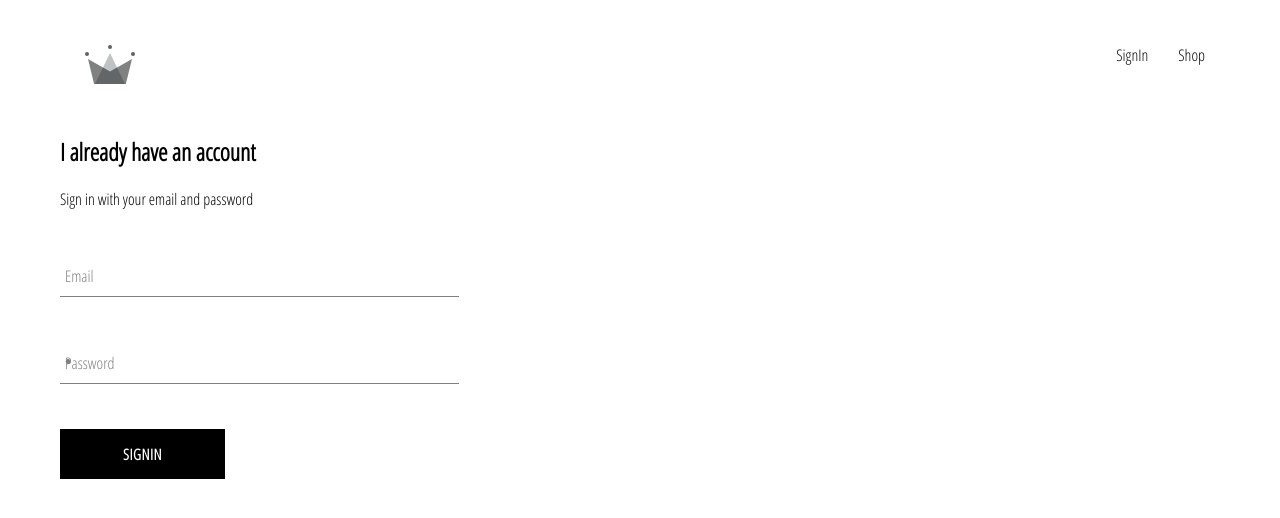
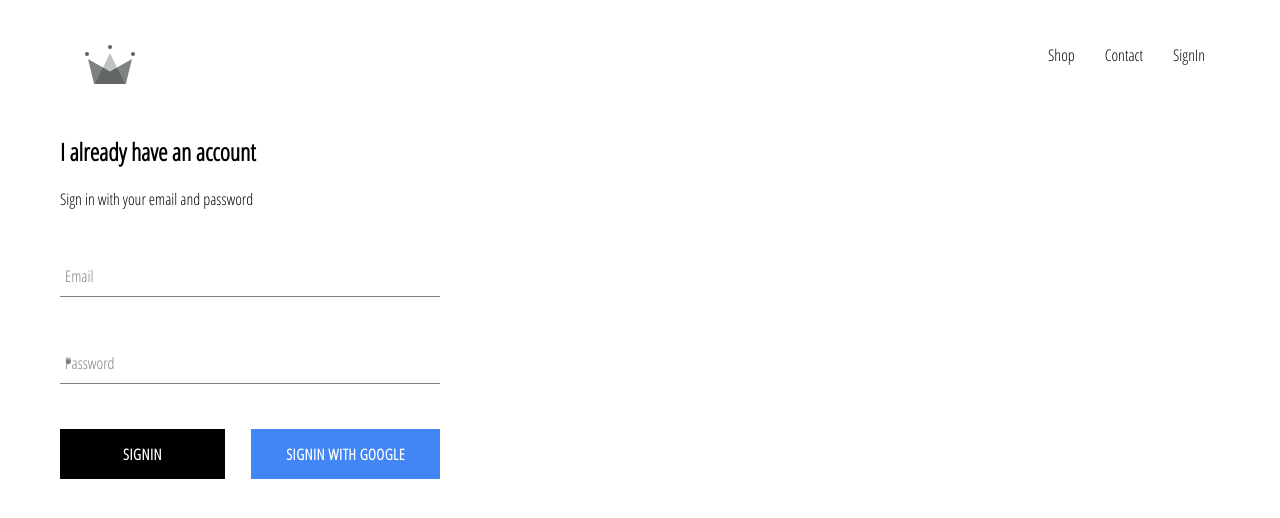
Before and after one commit to DeGATLife/front-end, a React (Create React App) app: page /sign in a window 1280 px wide. Shown: the top 518 px of the page. Built offline with nearby package versions, Linux system fonts and the light colour scheme; no server answers.

Commit message:
signIn finition

```diff
--- a/src/App.css
+++ b/src/App.css
@@ -24,3 +24,6 @@ body{
 .App-link {
   color: #09d3ac;
 }
+*{
+  box-sizing: border-box;
+}
--- a/src/App.js
+++ b/src/App.js
@@ -2,13 +2,33 @@ import React from 'react';
 import './App.css';
 import {Route,Switch} from 'react-router-dom';
 import Homepage from './components/Page/Homepage/Homepage';
-import Shop from './components/Page/Shop/Shop'
-import NavigationBar from './components/NavigationBar/NavigationBar'
-import SignPage from './components/Page/SignPage/SignPage'
-function App() {
+import Shop from './components/Page/Shop/Shop';
+import NavigationBar from './components/NavigationBar/NavigationBar';
+import SignPage from './components/Page/SignPage/SignPage';
+import {auth} from './components/firebase/firebase.util';
+class App extends React.Component{
+constructor(){
+  super();
+  this.state={
+    currentUser :null,
+  }
+}
+unsubscribeFromAuth =null;
+componentDidMount()
+{
+  this.unsubscribeFromAuth = auth.onAuthStateChanged(user=>{
+    this.setState({currentUser:user});
+    console.log(user);
+  });
+
+}
+componentWillUnmount(){
+  this.unsubscribeFromAuth();
+}
+render(){
   return (
     <div >
-      <NavigationBar></NavigationBar>
+      <NavigationBar currentUser={this.state.currentUser}/>
       <Switch>
            <Route exact path='/' component={Homepage}></Route>
            <Route path='/shop' component={Shop}></Route>
@@ -16,7 +36,8 @@ function App() {
       </Switch>
 
     </div>
-  );
+  )
+}
 }
 
 export default App;
--- a/src/components/CustomButton/CustomButton.js
+++ b/src/components/CustomButton/CustomButton.js
@@ -1,8 +1,8 @@
 import React from 'react';
 import './CustomButton.scss';
 
-const CustomButton = ({children,...otherProps}) => (
-	<button className='custom-button' {...otherProps}>
+const CustomButton = ({children,isGoogleSignIn,...otherProps}) => (
+	<button className={`${isGoogleSignIn?'google-sign-in':''} custom-button` } {...otherProps}>
          {children}
 	</button>
 );
--- a/src/components/CustomButton/CustomButton.scss
+++ b/src/components/CustomButton/CustomButton.scss
@@ -19,4 +19,12 @@
       color: black;
       border: 1px solid black;
     }
+    &.google-sign-in{
+      background-color: #4285f4;
+      color: white;
+      &:hover{
+        background-color: #357ae8;
+        border: none;
+      }
+    }
   }
--- a/src/components/NavigationBar/NavigationBar.js
+++ b/src/components/NavigationBar/NavigationBar.js
@@ -1,15 +1,22 @@
 import React from 'react';
 import {Link} from 'react-router-dom';
 import './NavigationBar.scss';
+import {auth} from './../firebase/firebase.util';
 import {ReactComponent as Logo} from './../../assets/crown.svg';
-const NavigationBar = () => (
+const NavigationBar = ({currentUser}) => (
 	<div className='header'>
 		<Link className='logo-container' to='/'>
             <Logo className='logo'></Logo>
 		</Link>
 		<div className='options'>
-		    <Link className='option' to='/sign'>SignIn</Link>
 			<Link className='option' to='/shop'>Shop</Link>
+			<Link className='option' to='/shop'>Contact</Link>
+			{
+			   currentUser ?
+			   <div className='option' onClick={()=>auth.signOut()}>SignOut</div>
+			   :
+			   <Link className='option' to='/sign'>SignIn</Link>
+			}
 		</div>
 	</div>
 );
--- a/src/components/SignIn/SignIn.js
+++ b/src/components/SignIn/SignIn.js
@@ -2,6 +2,7 @@ import React from 'react';
 import './SignIn.scss';
 import FormInput from './../FormInput/FormInput';
 import CustomButton from './../CustomButton/CustomButton';
+import {signInWithGoogle} from './../firebase/firebase.util';
 class SignIn extends React.Component {
 	constructor(props)
 	{
@@ -38,7 +39,10 @@ class SignIn extends React.Component {
 						  handleChange={this.handleChange}
 						   value={this.state.password}
 						     required/>
+			    <div className='button'>
 				<CustomButton type="submit">SignIn</CustomButton>
+	<CustomButton isGoogleSignIn onClick={signInWithGoogle}>{' '}SignIn with Google</CustomButton>
+					</div>
 			</form>
 		</div>
 	);
--- a/src/components/SignIn/SignIn.scss
+++ b/src/components/SignIn/SignIn.scss
@@ -1,8 +1,12 @@
 .sign-in{
-    width: 30vw;
+    width: 380px;
     display: flex;
     flex-direction: column;
     .title{
         margin: 10px 0px;
     }
+    .button{
+        display: flex;
+        justify-content: space-between;
+    }
 }
```
